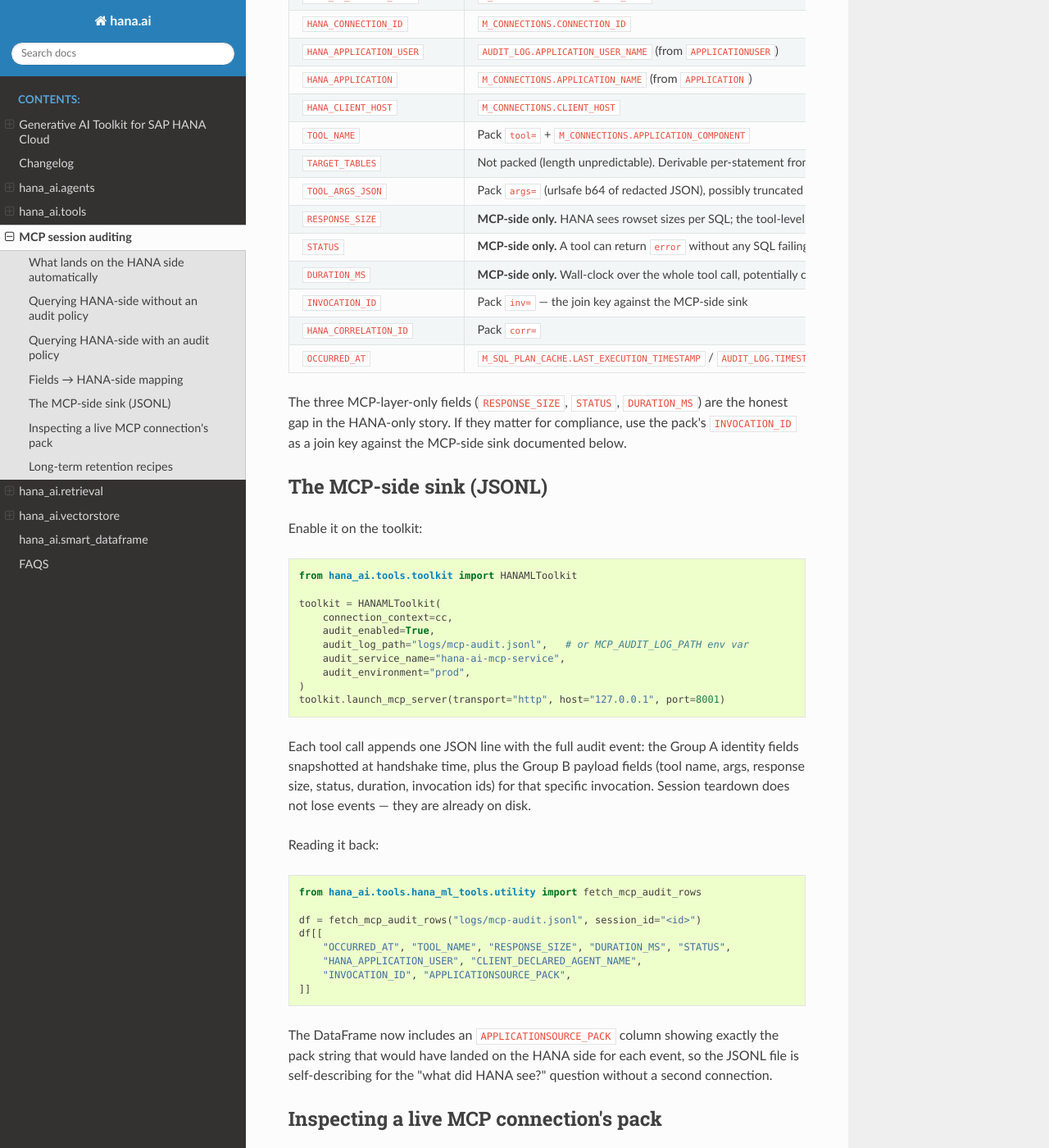
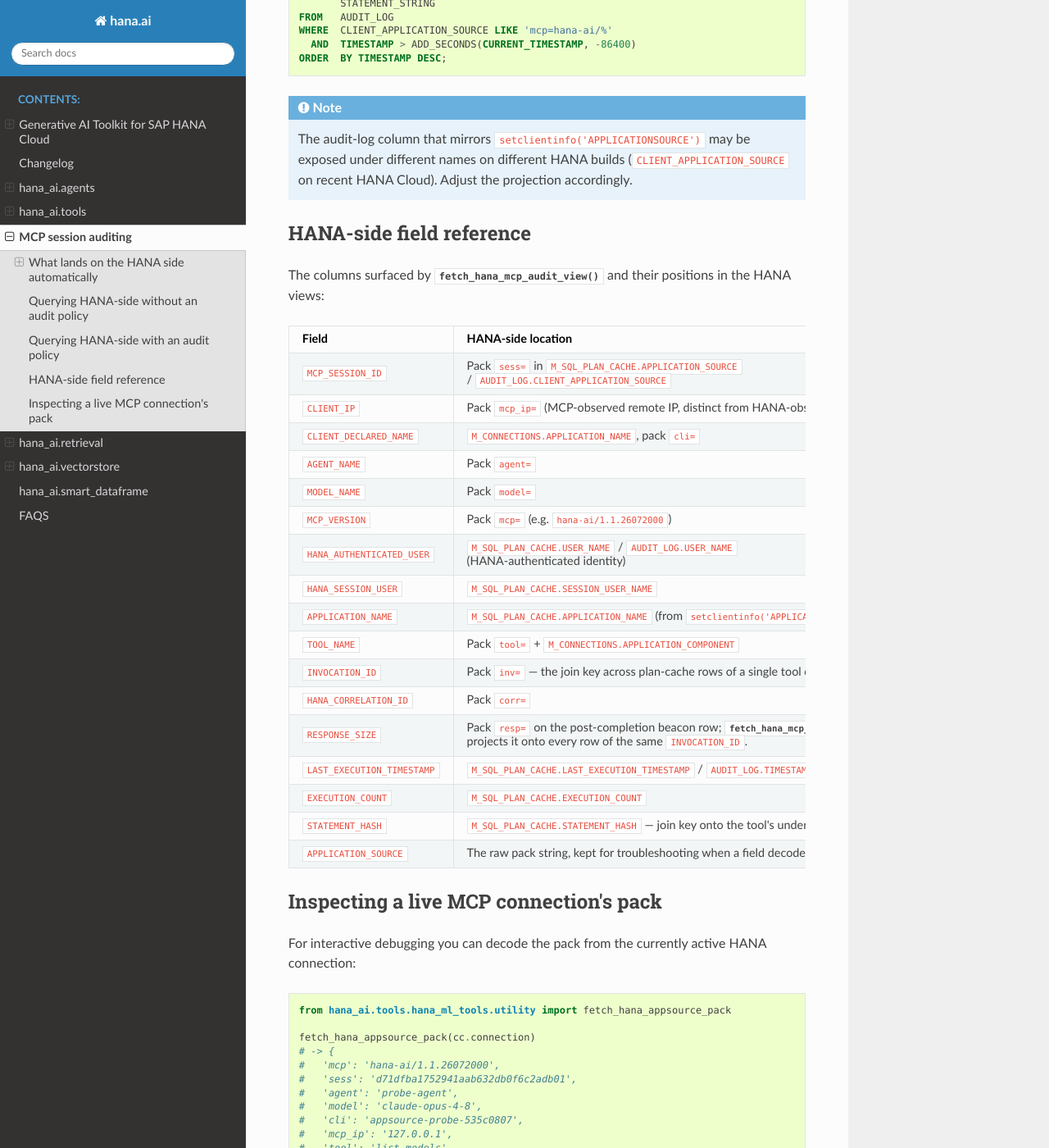
Before and after one commit to SAP/generative-ai-toolkit-for-sap-hana-cloud, a Sphinx documentation site: the page built from doc/mcp_audit.rst, in a window 1280 px wide and 1400 px high, scrolled down 3781 px. Shown: the whole window at 82% size. Built offline with Sphinx 7.4.7 and the Read the Docs theme 3.1.0, drawn with Linux system fonts in a browser that asks for light colours; some of the changed text lies outside the part shown.

Commit message:
update doc

```diff
--- a/doc/hana_ai.tools.rst
+++ b/doc/hana_ai.tools.rst
@@ -125,9 +125,9 @@ story end-to-end.
 .. autofunction:: fetch_hana_mcp_audit_view
 .. autofunction:: build_appsource_pack
 .. autofunction:: parse_appsource_pack
-.. autofunction:: decode_appsource_args
 .. autofunction:: find_free_port
 .. autodata::     DEFAULT_MCP_SESSION_CONTEXT_KEYS
 .. autodata::     APPLICATIONSOURCE_MAX_BYTES
 .. autodata::     APPLICATIONSOURCE_FIELD_ORDER
 .. autodata::     HANA_MCP_AUDIT_VIEW_COLUMNS
+.. autodata::     MCP_BEACON_SQL_MARKER
--- a/doc/mcp_audit.rst
+++ b/doc/mcp_audit.rst
@@ -5,17 +5,10 @@ This page answers the practical question: *when a tool call happens on an
 MCP server that is running on some host you don't control, what does the
 HANA side see, and how does an auditor with only HANA access query it?*
 
-Two audit sinks are involved:
-
-* **HANA-side** — populated automatically on every tool call via
-  ``setclientinfo``. Queryable from ``M_SQL_PLAN_CACHE`` and (when the DBA
-  enables audit policies) ``AUDIT_LOG``. No coordination with the MCP host.
-* **MCP-side JSONL** — the full audit event stream, written where the MCP
-  server runs. Carries the MCP-only fields that HANA never sees, notably
-  ``RESPONSE_SIZE``, ``STATUS``, ``DURATION_MS``.
-
-The two are linked by ``INVOCATION_ID`` / ``HANA_CORRELATION_ID`` so the
-picture is stitchable across both sides.
+Every field this page describes is populated automatically on every tool
+call via ``setclientinfo``. No coordination with the MCP host is required;
+an auditor with ``SELECT`` on ``M_SQL_PLAN_CACHE`` — or, with an audit
+policy enabled, ``AUDIT_LOG`` — has the full picture.
 
 
 What lands on the HANA side automatically
@@ -44,18 +37,18 @@ connection before executing SQL:
      - ``TOOL_NAME``
      - ``M_CONNECTIONS.APPLICATION_COMPONENT``
    * - ``APPLICATIONSOURCE``
-     - Pipe-delimited pack of MCP identity + per-call correlation ids + redacted tool args
+     - Pipe-delimited pack of MCP identity + per-call correlation ids + optional ``resp=<response_size>``
      - ``M_SQL_PLAN_CACHE.APPLICATION_SOURCE``, ``AUDIT_LOG`` (when audit policy is on)
 
 The ``APPLICATIONSOURCE`` pack is the key mechanism: HANA gives us five
-setclientinfo slots, but we have ~15 fields to surface, so all the MCP-only
+setclientinfo slots, but we have ~10 fields to surface, so all the MCP-only
 identity + invocation ids ride on one channel in a compact key=value form.
 
 Pack layout::
 
     mcp=hana-ai/<ver>|sess=<mcp_session_id>|agent=<agent_name>|model=<model_name>
       |cli=<client_name>|mcp_ip=<client_ip>|tool=<tool_name>|inv=<invocation_id>
-      |corr=<hana_correlation_id>|args=<urlsafe_b64_of_redacted_json>[|argstrunc=1]
+      |corr=<hana_correlation_id>[|resp=<response_size>]
 
 Real example captured from a live MCP HTTP session::
 
@@ -64,24 +57,46 @@ Real example captured from a live MCP HTTP session::
     |mcp_ip=127.0.0.1|tool=list_models
     |inv=inv-b98880b44944408286382131b7e2f92c
     |corr=hana-corr-d4ba732436c8422085147bf45e81b8ae
+    |resp=42
 
 Pack contract:
 
 * **ASCII-only**, **≤ 254 bytes** — HANA silently truncates
   ``APPLICATIONSOURCE`` past 256 wire bytes, so the builder enforces a hard
-  254-byte cap and refuses non-ASCII input (``tool_args_json`` is serialised
-  with ``ensure_ascii=True`` then base64-encoded).
+  254-byte cap and refuses non-ASCII input.
 * **Field order is fixed** so simple ``SUBSTR_REGEXPR`` on the HANA side
   works.
-* **args is always last** and is the only field that can be truncated. When
-  it is, ``argstrunc=1`` is appended so consumers know to fall back to the
-  MCP-side sink for the full payload.
+* **resp is optional and last** — it is only emitted on the post-completion
+  "beacon" write (see below); the started-path pack has no ``resp=``
+  segment. When identity plus ``resp=`` would overflow the 254-byte cap,
+  ``resp=`` is dropped first (tail-first truncation on a ``|`` boundary).
 * **Sanitised** — every field value is passed through a
   ``[A-Za-z0-9._:/@-]`` whitelist so a malicious tool name cannot inject
   fake ``|sess=`` segments.
 * **Plan-cache safe** — verified against HANA Cloud 4.00 that
   ``setclientinfo`` does not participate in ``STATEMENT_HASH``, so a fresh
   ``inv=`` per call does not fragment ``M_SQL_PLAN_CACHE``.
+
+Surfacing ``RESPONSE_SIZE`` on the HANA side
+~~~~~~~~~~~~~~~~~~~~~~~~~~~~~~~~~~~~~~~~~~~
+
+``RESPONSE_SIZE`` is only known *after* the tool body runs, so it cannot
+travel in the started-path pack that HANA freezes onto the tool's own
+plan-cache rows (``M_SQL_PLAN_CACHE.APPLICATION_SOURCE`` follows
+first-execution-wins semantics). Instead, after each successful tool call
+the MCP host rewrites ``APPLICATIONSOURCE`` with a beacon pack carrying
+``resp=<N>`` and executes one uniquely-tagged synthetic statement::
+
+    SELECT /* mcp-audit-beacon inv=<invocation_id> */ CURRENT_UTCTIMESTAMP FROM DUMMY
+
+The comment embeds the invocation id so each beacon hashes to a distinct
+plan-cache entry (no cross-invocation reuse of a cached beacon plan).
+:func:`fetch_hana_mcp_audit_view` reads back the plan cache, extracts
+``resp=`` per invocation, left-joins it onto every row of the same
+``INVOCATION_ID``, and drops the beacon rows themselves (identified by
+``STATEMENT_STRING`` containing ``mcp-audit-beacon``). Rows without a
+beacon — failed tool calls, or plan cache evicted before the beacon fired
+— show ``RESPONSE_SIZE = None``.
 
 
 Querying HANA-side without an audit policy
@@ -100,6 +115,7 @@ session / agent / tool / invocation produced which SQL:
            SUBSTR_REGEXPR('model=([^|]*)' IN APPLICATION_SOURCE GROUP 1) AS MODEL_NAME,
            SUBSTR_REGEXPR('tool=([^|]*)'  IN APPLICATION_SOURCE GROUP 1) AS TOOL_NAME,
            SUBSTR_REGEXPR('inv=([^|]*)'   IN APPLICATION_SOURCE GROUP 1) AS INVOCATION_ID,
+           SUBSTR_REGEXPR('resp=([0-9]+)' IN APPLICATION_SOURCE GROUP 1) AS RESPONSE_SIZE,
            APPLICATION_USER_NAME,   -- MCP-declared end user
            APPLICATION_NAME,         -- MCP-declared client name
            USER_NAME,                -- HANA-authenticated DB user
@@ -109,20 +125,38 @@ session / agent / tool / invocation produced which SQL:
     WHERE  APPLICATION_SOURCE LIKE 'mcp=hana-ai/%'
     ORDER  BY LAST_EXECUTION_TIMESTAMP DESC;
 
+Or, via the Python convenience wrapper that also fans out ``resp=`` per
+invocation and hides the beacon rows:
+
+.. code-block:: python
+
+    from hana_ai.tools.hana_ml_tools.utility import fetch_hana_mcp_audit_view
+
+    audit_df = fetch_hana_mcp_audit_view(
+        cc.connection,
+        application_name='context-agent-notebook',
+    )
+    audit_df[[
+        'LAST_EXECUTION_TIMESTAMP', 'TOOL_NAME', 'RESPONSE_SIZE',
+        'AGENT_NAME', 'MODEL_NAME',
+        'MCP_SESSION_ID', 'INVOCATION_ID',
+        'HANA_AUTHENTICATED_USER', 'EXECUTION_COUNT',
+    ]].head(20)
+
 Limits of this view:
 
-* **First-execution-wins semantics**. HANA writes
+* **First-execution-wins semantics.** HANA writes
   ``M_SQL_PLAN_CACHE.APPLICATION_SOURCE`` at plan-caching time and does
   not update it on subsequent executions. Different tools produce
   different SQL, so each tool's rows carry that tool's own pack; but
   repeated calls to the *same* tool from *different* MCP sessions all
-  appear under the first session's pack. For per-invocation resolution
-  across identical SQL calls, use the MCP-side JSONL sink.
+  appear under the first session's pack.
 * **Plan cache ages out** — this is a near-term audit view, not long-term
-  retention. Once a plan is evicted the row is gone.
-* **No fields the plan cache doesn't already carry** — ``RESPONSE_SIZE``,
-  ``STATUS``, ``DURATION_MS``, and the full un-truncated ``TOOL_ARGS_JSON``
-  live only in the MCP-side sink.
+  retention. Once a plan is evicted the row is gone. For permanent
+  retention, enable audit policies (next section).
+* **``RESPONSE_SIZE`` is best-effort** — populated for successful tool
+  calls whose beacon plan-cache row is still resident. Failed tool calls
+  do not emit a beacon and evicted beacons drop the value.
 
 
 Querying HANA-side with an audit policy
@@ -159,6 +193,7 @@ audited SQL, permanently:
            SUBSTR_REGEXPR('sess=([^|]*)' IN CLIENT_APPLICATION_SOURCE GROUP 1) AS MCP_SESSION_ID,
            SUBSTR_REGEXPR('inv=([^|]*)'  IN CLIENT_APPLICATION_SOURCE GROUP 1) AS INVOCATION_ID,
            SUBSTR_REGEXPR('tool=([^|]*)' IN CLIENT_APPLICATION_SOURCE GROUP 1) AS TOOL_NAME,
+           SUBSTR_REGEXPR('resp=([0-9]+)' IN CLIENT_APPLICATION_SOURCE GROUP 1) AS RESPONSE_SIZE,
            STATEMENT_STRING
     FROM   AUDIT_LOG
     WHERE  CLIENT_APPLICATION_SOURCE LIKE 'mcp=hana-ai/%'
@@ -173,18 +208,17 @@ audited SQL, permanently:
    projection accordingly.
 
 
-Fields → HANA-side mapping
---------------------------
+HANA-side field reference
+-------------------------
 
-The audit event columns emitted by
-:func:`hana_ai.tools.hana_ml_tools.utility.fetch_mcp_audit_rows` map to
-HANA-side visibility as follows:
+The columns surfaced by :func:`fetch_hana_mcp_audit_view` and their
+positions in the HANA views:
 
 .. list-table::
    :header-rows: 1
    :widths: 30 70
 
-   * - Audit event field
+   * - Field
      - HANA-side location
    * - ``MCP_SESSION_ID``
      - Pack ``sess=`` in ``M_SQL_PLAN_CACHE.APPLICATION_SOURCE`` / ``AUDIT_LOG.CLIENT_APPLICATION_SOURCE``
@@ -192,88 +226,34 @@ HANA-side visibility as follows:
      - Pack ``mcp_ip=`` (MCP-observed remote IP, distinct from HANA-observed peer)
    * - ``CLIENT_DECLARED_NAME``
      - ``M_CONNECTIONS.APPLICATION_NAME``, pack ``cli=``
-   * - ``CLIENT_DECLARED_AGENT_NAME``
+   * - ``AGENT_NAME``
      - Pack ``agent=``
-   * - ``CLIENT_DECLARED_MODEL_NAME``
+   * - ``MODEL_NAME``
      - Pack ``model=``
-   * - ``HANA_DB_USER``
-     - ``M_CONNECTIONS.USER_NAME`` / ``AUDIT_LOG.USER_NAME`` (HANA-authenticated identity)
-   * - ``HANA_DB_SESSION_USER``
-     - ``M_CONNECTIONS.SESSION_USER_NAME``
-   * - ``HANA_CONNECTION_ID``
-     - ``M_CONNECTIONS.CONNECTION_ID``
-   * - ``HANA_APPLICATION_USER``
-     - ``AUDIT_LOG.APPLICATION_USER_NAME`` (from ``APPLICATIONUSER``)
-   * - ``HANA_APPLICATION``
-     - ``M_CONNECTIONS.APPLICATION_NAME`` (from ``APPLICATION``)
-   * - ``HANA_CLIENT_HOST``
-     - ``M_CONNECTIONS.CLIENT_HOST``
+   * - ``MCP_VERSION``
+     - Pack ``mcp=`` (e.g. ``hana-ai/1.1.26072000``)
+   * - ``HANA_AUTHENTICATED_USER``
+     - ``M_SQL_PLAN_CACHE.USER_NAME`` / ``AUDIT_LOG.USER_NAME`` (HANA-authenticated identity)
+   * - ``HANA_SESSION_USER``
+     - ``M_SQL_PLAN_CACHE.SESSION_USER_NAME``
+   * - ``APPLICATION_NAME``
+     - ``M_SQL_PLAN_CACHE.APPLICATION_NAME`` (from ``setclientinfo('APPLICATION')``)
    * - ``TOOL_NAME``
      - Pack ``tool=`` + ``M_CONNECTIONS.APPLICATION_COMPONENT``
-   * - ``TARGET_TABLES``
-     - Not packed (length unpredictable). Derivable per-statement from ``M_SQL_PLAN_CACHE.OBJECT_NAMES``. Full list in MCP-side sink.
-   * - ``TOOL_ARGS_JSON``
-     - Pack ``args=`` (urlsafe b64 of redacted JSON), possibly truncated with ``argstrunc=1`` flag. Full copy in MCP-side sink.
-   * - ``RESPONSE_SIZE``
-     - **MCP-side only.** HANA sees rowset sizes per SQL; the tool-level response size after aggregation is an MCP-layer measurement.
-   * - ``STATUS``
-     - **MCP-side only.** A tool can return ``error`` without any SQL failing, so HANA cannot infer tool-level status.
-   * - ``DURATION_MS``
-     - **MCP-side only.** Wall-clock over the whole tool call, potentially covering multiple SQL statements.
    * - ``INVOCATION_ID``
-     - Pack ``inv=`` — the join key against the MCP-side sink
+     - Pack ``inv=`` — the join key across plan-cache rows of a single tool call
    * - ``HANA_CORRELATION_ID``
      - Pack ``corr=``
-   * - ``OCCURRED_AT``
+   * - ``RESPONSE_SIZE``
+     - Pack ``resp=`` on the post-completion beacon row; :func:`fetch_hana_mcp_audit_view` projects it onto every row of the same ``INVOCATION_ID``.
+   * - ``LAST_EXECUTION_TIMESTAMP``
      - ``M_SQL_PLAN_CACHE.LAST_EXECUTION_TIMESTAMP`` / ``AUDIT_LOG.TIMESTAMP``
-
-The three MCP-layer-only fields (``RESPONSE_SIZE``, ``STATUS``,
-``DURATION_MS``) are the honest gap in the HANA-only story. If they matter
-for compliance, use the pack's ``INVOCATION_ID`` as a join key against the
-MCP-side sink documented below.
-
-
-The MCP-side sink (JSONL)
--------------------------
-
-Enable it on the toolkit:
-
-.. code-block:: python
-
-    from hana_ai.tools.toolkit import HANAMLToolkit
-
-    toolkit = HANAMLToolkit(
-        connection_context=cc,
-        audit_enabled=True,
-        audit_log_path="logs/mcp-audit.jsonl",   # or MCP_AUDIT_LOG_PATH env var
-        audit_service_name="hana-ai-mcp-service",
-        audit_environment="prod",
-    )
-    toolkit.launch_mcp_server(transport="http", host="127.0.0.1", port=8001)
-
-Each tool call appends one JSON line with the full audit event: the Group A
-identity fields snapshotted at handshake time, plus the Group B payload
-fields (tool name, args, response size, status, duration, invocation ids)
-for that specific invocation. Session teardown does not lose events — they
-are already on disk.
-
-Reading it back:
-
-.. code-block:: python
-
-    from hana_ai.tools.hana_ml_tools.utility import fetch_mcp_audit_rows
-
-    df = fetch_mcp_audit_rows("logs/mcp-audit.jsonl", session_id="<id>")
-    df[[
-        "OCCURRED_AT", "TOOL_NAME", "RESPONSE_SIZE", "DURATION_MS", "STATUS",
-        "HANA_APPLICATION_USER", "CLIENT_DECLARED_AGENT_NAME",
-        "INVOCATION_ID", "APPLICATIONSOURCE_PACK",
-    ]]
-
-The DataFrame now includes an ``APPLICATIONSOURCE_PACK`` column showing
-exactly the pack string that would have landed on the HANA side for each
-event, so the JSONL file is self-describing for the "what did HANA see?"
-question without a second connection.
+   * - ``EXECUTION_COUNT``
+     - ``M_SQL_PLAN_CACHE.EXECUTION_COUNT``
+   * - ``STATEMENT_HASH``
+     - ``M_SQL_PLAN_CACHE.STATEMENT_HASH`` — join key onto the tool's underlying SQL
+   * - ``APPLICATION_SOURCE``
+     - The raw pack string, kept for troubleshooting when a field decodes unexpectedly
 
 
 Inspecting a live MCP connection's pack
@@ -297,59 +277,5 @@ HANA connection:
     #   'tool': 'list_models',
     #   'inv': 'inv-b98880b44944408286382131b7e2f92c',
     #   'corr': 'hana-corr-d4ba732436c8422085147bf45e81b8ae',
-    #   'args': {...}  # only when the args segment was not truncated
+    #   'response_size': 42,      # only after the beacon has fired
     # }
-
-
-Long-term retention recipes
----------------------------
-
-**HANA-only auditor, no MCP-host access:**
-Enable an audit policy on the target schemas (see the ``CREATE AUDIT
-POLICY`` snippet above). Every audited SQL then carries the pack in
-``AUDIT_LOG`` — permanent, queryable with the ``SUBSTR_REGEXPR`` template.
-
-**When ``RESPONSE_SIZE`` / ``STATUS`` / ``DURATION_MS`` are required on the
-HANA side:**
-Run a small batch-ingest job on the MCP host that ships
-``fetch_mcp_audit_rows`` output into a HANA table, e.g. ``MCP_AUDIT_EVENTS``.
-Recommended DDL:
-
-.. code-block:: sql
-
-    CREATE COLUMN TABLE MCP_AUDIT_EVENTS (
-      INVOCATION_ID              NVARCHAR(64) NOT NULL PRIMARY KEY,
-      OCCURRED_AT                TIMESTAMP    NOT NULL,
-      MCP_SESSION_ID             NVARCHAR(128),
-      CLIENT_IP                  NVARCHAR(64),
-      CLIENT_DECLARED_NAME       NVARCHAR(256),
-      CLIENT_DECLARED_AGENT_NAME NVARCHAR(256),
-      CLIENT_DECLARED_MODEL_NAME NVARCHAR(256),
-      HANA_DB_USER               NVARCHAR(256),
-      HANA_APPLICATION_USER      NVARCHAR(256),
-      TOOL_NAME                  NVARCHAR(256),
-      TARGET_TABLES              NCLOB,       -- JSON array
-      TOOL_ARGS_JSON             NCLOB,
-      RESPONSE_SIZE              BIGINT,
-      STATUS                     NVARCHAR(32),
-      DURATION_MS                INTEGER,
-      HANA_CORRELATION_ID        NVARCHAR(64),
-      APPLICATIONSOURCE_PACK     NVARCHAR(256)
-    );
-
-    CREATE INDEX IX_MCP_AUDIT_SESSION_TIME
-      ON MCP_AUDIT_EVENTS (MCP_SESSION_ID, OCCURRED_AT DESC);
-
-Ingest is one call:
-
-.. code-block:: python
-
-    from hana_ml.dataframe import create_dataframe_from_pandas
-    from hana_ai.tools.hana_ml_tools.utility import fetch_mcp_audit_rows
-
-    df = fetch_mcp_audit_rows("logs/mcp-audit.jsonl", session_id=None)
-    create_dataframe_from_pandas(cc, df, "MCP_AUDIT_EVENTS", append=True,
-                                 primary_key="INVOCATION_ID")
-
-Once loaded, an auditor joins HANA-side plan cache / audit-log records to
-this table on ``INVOCATION_ID`` = pack ``inv=`` and has every field.
```
Also changed, not shown: 2 other files.
